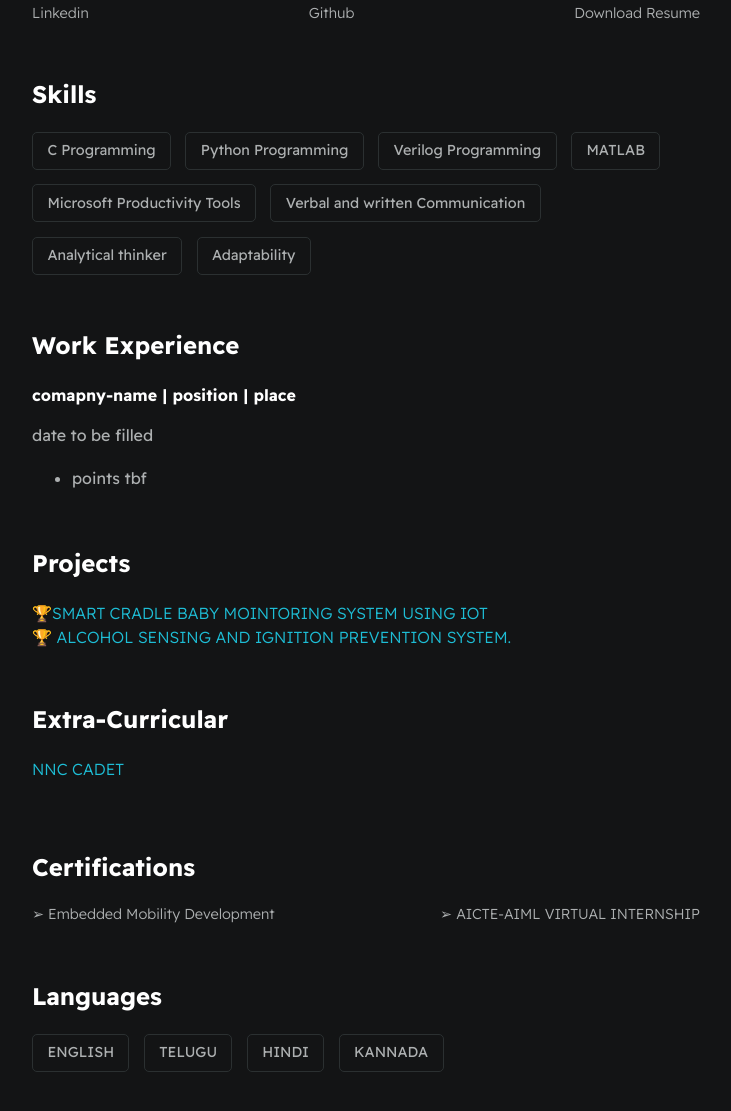
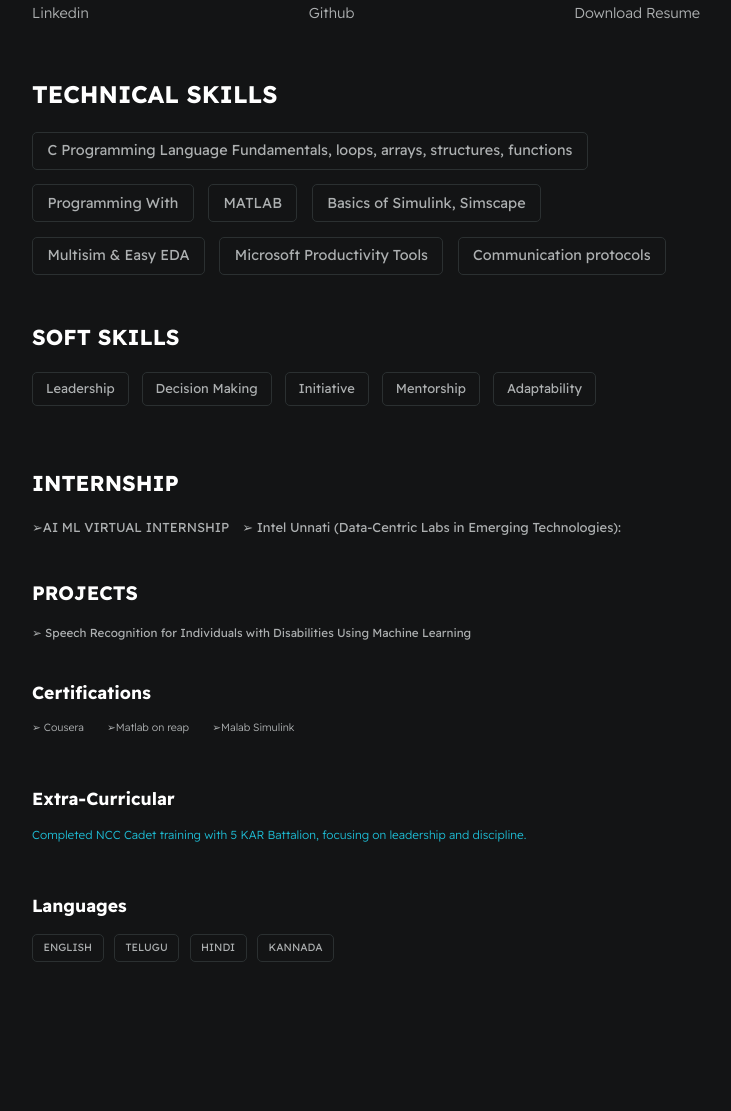
Before and after one commit to alligopi/digital_resume, a plain HTML site: page index.html in a window 1280 px wide. Shown: the part 397-1508 px from the top of the page, without its empty margins (274-1005 px from the left). After the commit the page ends 1438 px from the top, so only its background shows below. Drawn offline with Linux system fonts and the light colour scheme; files whose address does not match are found by name.

Commit message:
new pushe

```diff
--- a/index.html
+++ b/index.html
@@ -11,81 +11,82 @@
         <div id="container--main">
 
             <section id="wrapper--hero" class="section--page">
-                <img id="profile-pic" src="./Assets/Images/WhatsApp Image 2024-05-31 at 10.38.58_25756ad2.jpg">
+                <img id="profile-pic" src="C:\Users\Alli Gopi\OneDrive\Desktop\VS Code\Assets\Images\profile.jpg" alt="Profile Picture">
 
                 <div>
                     <h1 id="user-name">ALLI GOPI</h1>
-                    <p id="bio">A self-motivated, hardworking Electronics and communication b-tech student. The ability to work in a highly collaborative team environment. Looking to pursue a career in the domain subjects, by being a part of a progressive organization, where I can focus on enhancement of skills and build a best of my career.
+                    <p id="bio">
+                        As an Electronics and Communication Engineering student, I have a strong foundation in circuit
+                        design, signal processing, and embedded systems. Proficient in MATLAB, Simulink, Multisim, and
+                        Easy EDA for simulation and analysis, I am eager to leverage my technical skills to contribute to
+                        innovative solutions and drive success in real-time applications.
+                    </p>
                     <p id="email">📧 alligopi70@gmail.com</p>
                 </div>
             </section>
 
             <section class="section--page">
+                <div id="socials--list">
+                    <a href="https://www.linkedin.com/in/alli-gopi-a7914730b/" target="_blank">Linkedin</a>
+                    <a href="https://github.com/alligopi" target="_blank">Github</a>
+                    <a href="C:\Users\Alli Gopi\OneDrive\Desktop\VS Code\Assets\Resume\MBD CV.pdf" target="_blank">Download Resume</a>
+                </div>
+            </section>
 
+            <section class="section--page">
+                <h2>TECHNICAL SKILLS</h2>
+                <div id="wrapper--skills__items">
+                    <div class="card--skills"><span>C Programming Language Fundamentals,
+                        loops, arrays, structures, functions</span></div>
+                    <div class="card--skills"><span>Programming With</span></div>
+                    <div class="card--skills"><span>MATLAB</span></div>
+                    <div class="card--skills"><span>Basics of Simulink, Simscape</span></div>
+                    <div class="card--skills"><span> Multisim & Easy EDA</span></div>
+                    <div class="card--skills"><span>Microsoft Productivity Tools</span></div>
+                    <div class="card--skills"><span> Communication protocols</span></div>
+
+             <section class="section--page">
+                <h2>SOFT SKILLS</h2>
+                <div id="wrapper--skills__items">
+                    <div class="card--skills"><span> Leadership</span></div>
+                    <div class="card--skills"><span> Decision Making</span></div>
+                    <div class="card--skills"><span> Initiative</span></div>
+                    <div class="card--skills"><span> Mentorship</span></div>
+                    <div class="card--skills"><span>  Adaptability</span></div>
+
+                </div>
+            </section>
+
+            <section class="section--page">
+                <h2>INTERNSHIP</h2>
+                <div id="wrapper--skills__items">
+                    <div class="C:\Users\Alli Gopi\OneDrive\Desktop\VS Code\Assets\Certificates\AI-Ml Virtual Internship (AICTE).pdf"><span>➢AI ML VIRTUAL INTERNSHIP</span></div>
+                    <div class=""><span> ➢ Intel Unnati (Data-Centric Labs in Emerging Technologies):
+                         </span></div>
+
+            <section class="section--page">
+                <h2>PROJECTS</h2>
+                <div id="wrapper--skills__items">
+                                    <div class=""><span> ➢  Speech Recognition for Individuals with Disabilities Using Machine Learning </span></div>
+
+             <section class="section--page">
+                <h2 id="skills-heading">Certifications</h2>
                 <div id="socials--list">
-                    <a href="https://www.linkedin.com/in/alli-gopi/" target="_blank">Linkedin</a>
-                    <a href="https://github.com/alligopi" target="_blank">Github</a>
-                    <a href="./Assets/Resume/SDP RESUME.docx" target="_blank">Download Resume</a>
+                    <a href="" target="_blank">➢ Cousera</a>
+                    <div class="line-break"></div>
+                    <a href="" target="_blank">➢Matlab on reap</a>
+                    <div class="line-break"></div>
+                    <a href="" target="_blank">➢Malab Simulink</a>
                 </div>
             </section>
             <section class="section--page">
-                <h2>Skills</h2>
-
-                <div id="wrapper--skills__items">
-                    <div class="card--skills"><span>C Programming</span></div>
-                    <div class="card--skills"><span>Python Programming</span></div>
-                    <div class="card--skills"><span>Verilog Programming</span></div>
-                    <div class="card--skills"><span>MATLAB</span></div>
-                    <div class="card--skills"><span>Microsoft Productivity Tools</span></div>
-                    <div class="card--skills"><span>Verbal and written Communication</span></div>
-                    <div class="card--skills"><span>Analytical thinker</span></div>
-                    <div class="card--skills"><span>Adaptability</span></div>
+                <h2>Extra-Curricular</h2>
+                <div class="card--project">
+                    <a> Completed NCC Cadet training with 5 KAR Battalion, focusing on leadership
+                        and discipline.</a>
                 </div>
             </section>
 
-           <section id="work-history-wrapper" class="section--page">
-    <h2>Work Experience</h2>
-
-    <div class="line-break"></div>
-    <div class="card--work-history">
-        <strong>comapny-name | position | place</strong>
-        <p>date to be filled</p>
-        <ul>
-            <li>points tbf</li>
-         </ul>
-    </div>
-
-    <section class="section--page">
-        <h2>Projects</h2>
-        <div class="card--project">
-            <a href="project.html"><span>🏆</span>SMART CRADLE BABY MOINTORING SYSTEM USING IOT</a>
-        </div>
-
-    <div class="card--project">
-        <a href="project1.html" ><span>🏆 </span>ALCOHOL SENSING AND IGNITION PREVENTION SYSTEM.</a>
-    </div>
-    </section>
-
-
-    <section class="section--page">
-        <h2>Extra-Curricular</h2>
-        <div class="card--project">
-            <a>NNC CADET</a>
-        </div>
-    </section>
-
-</section>
-<section class="section--page">
-    <h2 id="skills-heading">Certifications</h2>
-
-    <div id="socials--list">
-        <a href="./Assests/HCL!!.pdf" target="_blank">➢ Embedded Mobility Development</a>
-        <div class="line-break"></div>
-        <a href="./Assests/AICTE .pdf" target="_blank">➢ AICTE-AIML VIRTUAL INTERNSHIP</a>
-
-    </div>
-
-</section>
             <section class="section--page">
                 <h2>Languages</h2>
                 <div id="wrapper--skills__items">
@@ -95,5 +96,6 @@
                     <div class="card--skills"><span>KANNADA</span></div>
                 </div>
             </section>
+        </div>
     </body>
 </html>
```
Also changed, not shown: Assets/Images/WhatsApp Image 2024-05-31 at 10.38.58_25756ad2.jpg (deleted), Assets/Images/portfolio pic.jpg (added), Assets/Images/profile.jpg (added), 3 other files. Lines whose indentation alone changed are shown as unchanged.
